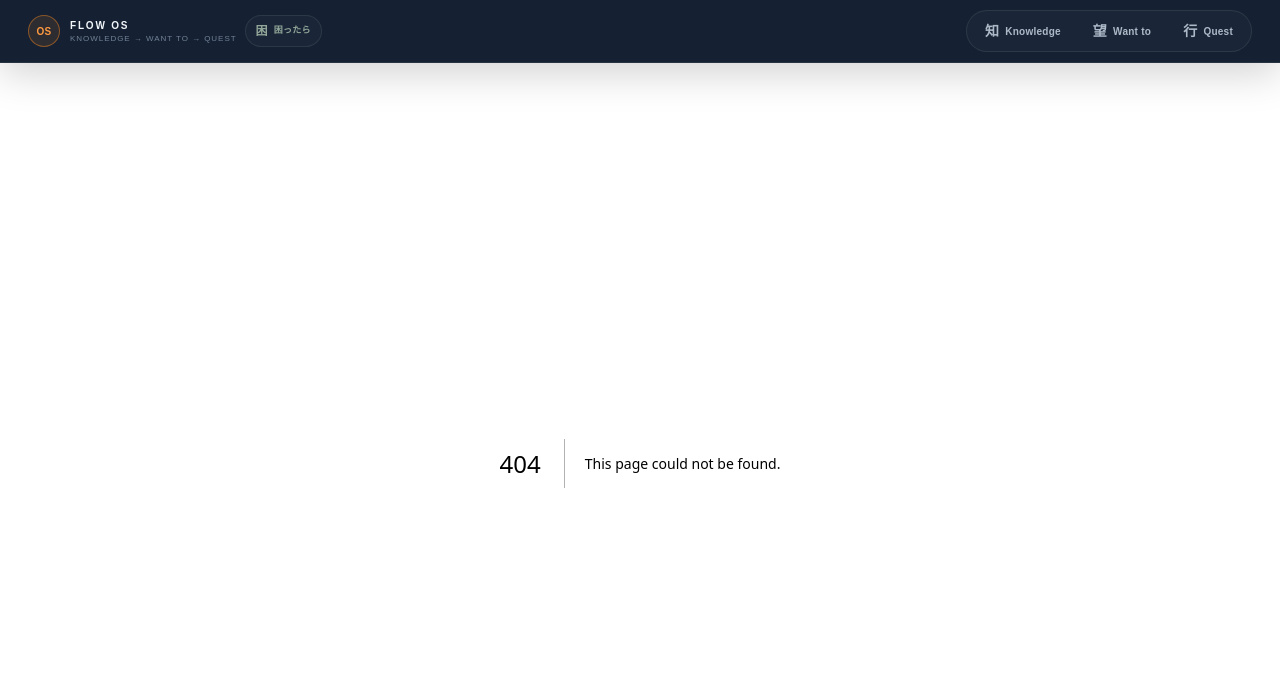
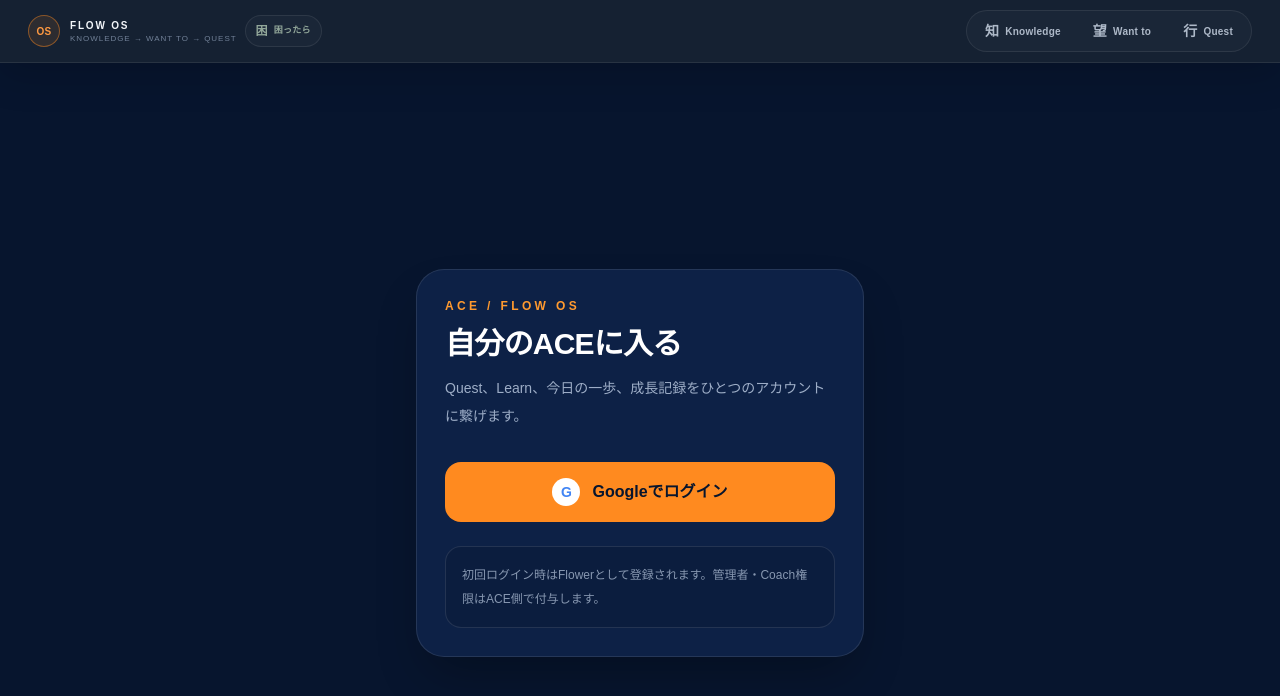
Before and after one commit to takraw369/ace-quest-board, a Next.js app: page /login in a window 1280 px wide. Before the commit this address had no page. Shown: the top 696 px of the page. Built offline with nearby package versions, Linux system fonts and the light colour scheme.

Commit message:
feat: add ACE Google login screen

```diff
--- /dev/null
+++ b/src/app/login/page.tsx
@@ -0,0 +1,44 @@
+"use client";
+
+import { useEffect, useState } from "react";
+import { beginGoogleLogin, getCurrentIdentity } from "@/lib/auth/supabaseAuth";
+
+export default function LoginPage() {
+  const [checking, setChecking] = useState(true);
+
+  useEffect(() => {
+    getCurrentIdentity()
+      .then((identity) => {
+        if (identity) window.location.replace(identity.role === "admin" ? "/my-ace?mode=admin" : "/my-ace");
+      })
+      .finally(() => setChecking(false));
+  }, []);
+
+  return (
+    <main className="min-h-screen bg-[#07152e] text-white flex items-center justify-center px-5 py-16">
+      <section className="w-full max-w-md rounded-[28px] border border-white/10 bg-[#0d2146] p-7 shadow-2xl shadow-black/30">
+        <div className="mb-8">
+          <div className="text-xs font-semibold tracking-[0.28em] text-[#ff9a2f]">ACE / FLOW OS</div>
+          <h1 className="mt-3 text-3xl font-black tracking-tight">自分のACEに入る</h1>
+          <p className="mt-3 text-sm leading-7 text-blue-100/70">
+            Quest、Learn、今日の一歩、成長記録をひとつのアカウントに繋げます。
+          </p>
+        </div>
+
+        <button
+          type="button"
+          disabled={checking}
+          onClick={() => beginGoogleLogin("/my-ace")}
+          className="flex w-full items-center justify-center gap-3 rounded-2xl bg-[#ff8a1f] px-5 py-4 font-bold text-[#07152e] transition hover:bg-[#ffa247] disabled:cursor-wait disabled:opacity-60"
+        >
+          <span className="grid h-7 w-7 place-items-center rounded-full bg-white text-sm font-black text-[#4285F4]">G</span>
+          {checking ? "ログイン状態を確認中…" : "Googleでログイン"}
+        </button>
+
+        <div className="mt-6 rounded-2xl border border-white/10 bg-black/10 p-4 text-xs leading-6 text-blue-100/60">
+          初回ログイン時はFlowerとして登録されます。管理者・Coach権限はACE側で付与します。
+        </div>
+      </section>
+    </main>
+  );
+}
```
